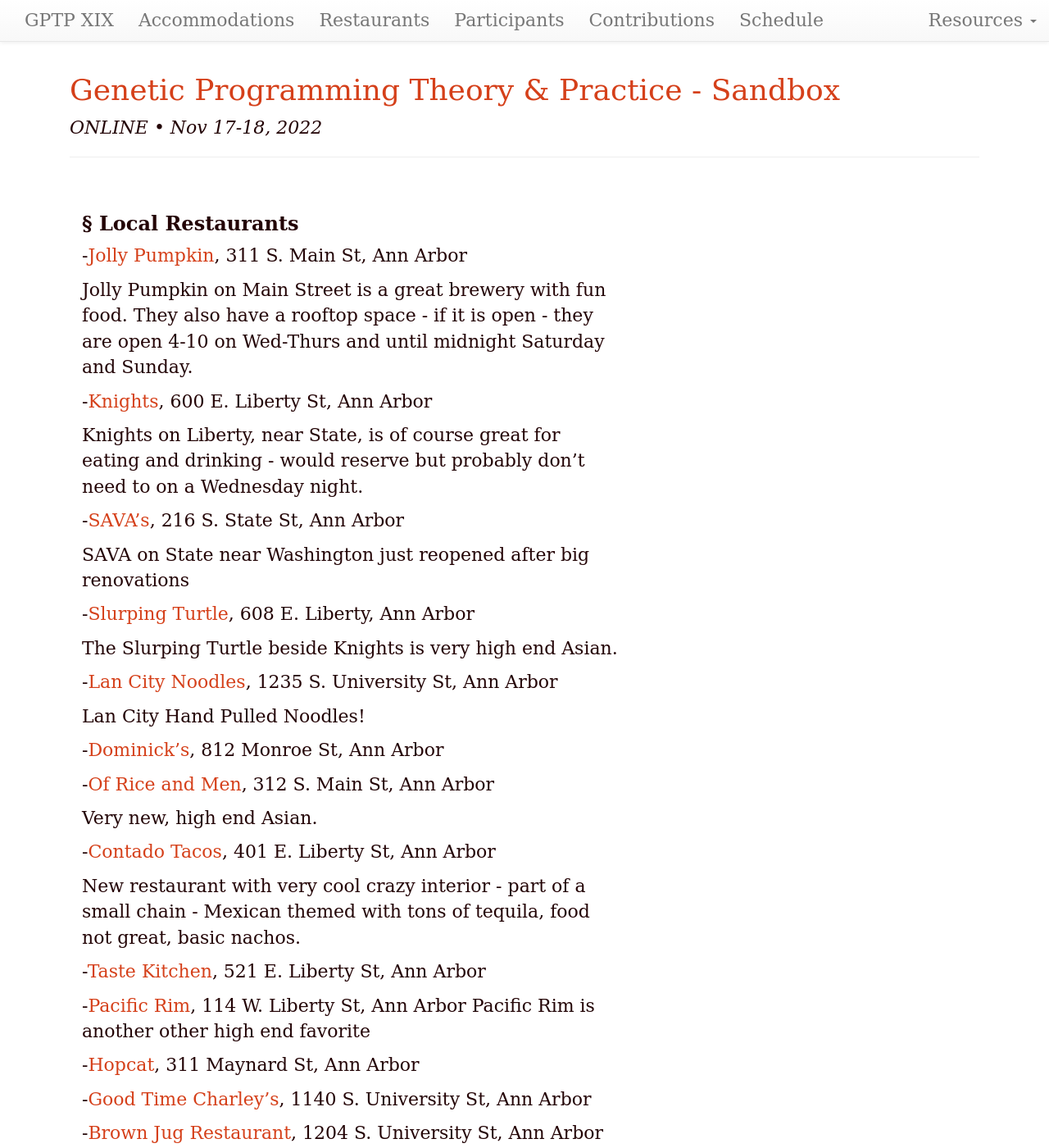
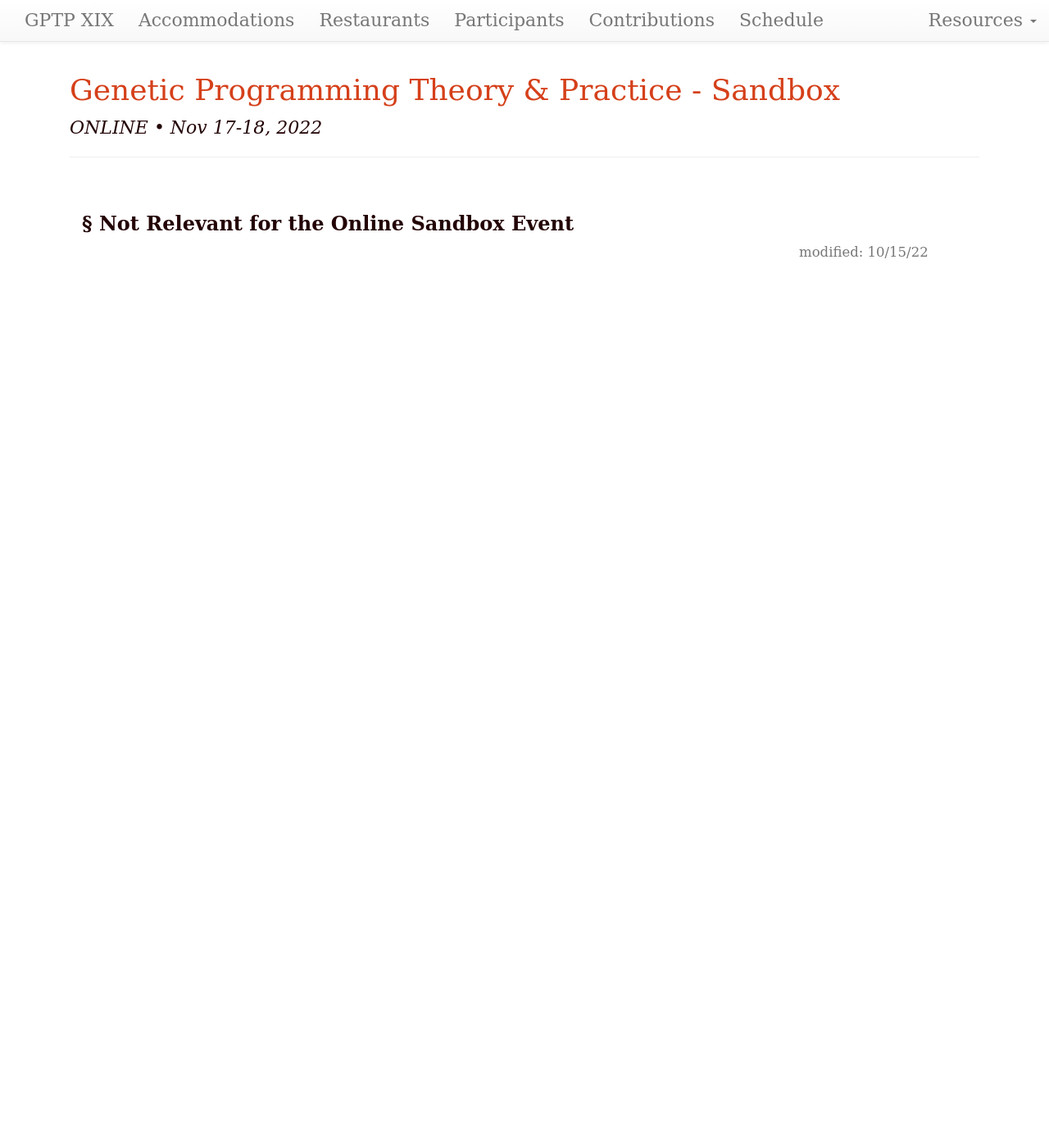
Before and after one commit to GPTP-workshop/gptp-workshop.github.io, a Jekyll site: the page built from restaurants.md, in a window 1280 px wide and 1400 px high. Shown: the whole window at 82% size. Built offline with Jekyll 4.4.1, drawn with Linux system fonts in a browser that asks for light colours; our own code applies the rules of GitHub Pages for plain Markdown files; some of the changed text lies outside the part shown.

Commit message:
Update restaurants.md

```diff
--- a/restaurants.md
+++ b/restaurants.md
@@ -9,60 +9,4 @@ dates: "Nov 17-18, 2022"
 
 
 
-### Local Restaurants
-
--[Jolly Pumpkin](https://annarbor.jollypumpkin.com/), 311 S. Main St, Ann Arbor
-
-Jolly Pumpkin on Main Street is a great brewery with fun food. They also have a rooftop space - if it is open - they are open 4-10 on Wed-Thurs and until midnight Saturday and Sunday.
-
--[Knights](https://knightsrestaurants.com/), 600 E. Liberty St, Ann Arbor
-
-Knights on Liberty, near State, is of course great for eating and drinking - would reserve but probably don't need to on a Wednesday night.
-
--[SAVA's](https://www.savasannarbor.com/), 216 S. State St, Ann Arbor
-
-SAVA on State near Washington just reopened after big renovations
-
--[Slurping Turtle](http://slurpingturtle.com/annarbor), 608 E. Liberty, Ann Arbor
-
-The Slurping Turtle beside Knights is very high end Asian.
-
--[Lan City Noodles](https://www.lancitynoodles.com/), 1235 S. University St, Ann Arbor
-
-Lan City Hand Pulled Noodles!
-
--[Dominick's](https://casa-dominicks.business.site/), 812 Monroe St, Ann Arbor
-
--[Of Rice and Men](https://ofriceandmen.com/), 312 S. Main St, Ann Arbor
-
-Very new, high end Asian.
-
--[Contado Tacos](https://condadotacos.com/), 401 E. Liberty St, Ann Arbor
-
-New restaurant with very cool crazy interior - part of a small chain - Mexican themed with tons of tequila, food not great, basic nachos.
-
--[Taste Kitchen](http://tastekitchena2.com/), 521 E. Liberty St, Ann Arbor
-
--[Pacific Rim](https://pacificrimbykana.com/), 114 W. Liberty St, Ann Arbor
-Pacific Rim is another other high end favorite
-
--[Hopcat](https://www.hopcat.com/?utm_source=gmb&utm_medium=yext), 311 Maynard St, Ann Arbor
-
-
--[Good Time Charley's](https://www.charleysannarbor.com/), 1140 S. University St, Ann Arbor
-
--[Brown Jug Restaurant](http://www.brownjug-annarbor.com/), 1204 S. University St, Ann Arbor
-
--[Ashley's](http://www.ashleys.com/newsite/#!/), 338 S. State St, Ann Arbor
-
--[Red Hawk Bar and Grill](https://www.redhawkannarbor.com/), 316 S. State St, Ann Arbor
-
-### Local Cafes and Clubs
-
--[The Blue Llama](https://www.bluellamaclub.com/), 314 S. Main St, Ann Arbor
-
-The Blue Llama is high end jazz club, new on Main Street
-
--[The Last Word](https://thelastwordbar.com/food-menu), 301 W. Huron St, Ann Arbor
-
-If you are looking for a cool 'speakeasy' with fabulous cocktails and a nice selection of small plates check out The Last Word (behind an unmarked door)
+### Not Relevant for the Online Sandbox Event
```
